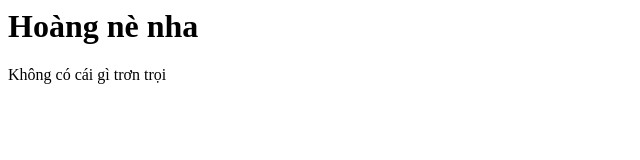
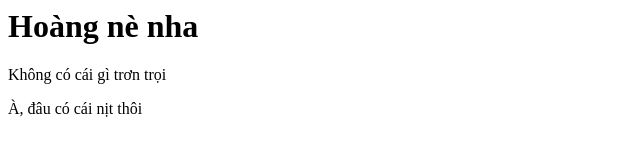
Before and after one commit to HoangNeCacBan/hoangne, a plain HTML site: page index.html in a window 1280 px wide. Shown: the whole page, without its empty margins (0-640 px from the left). Drawn offline with Linux system fonts and the light colour scheme.

Commit message:
Update index.html

```diff
--- a/index.html
+++ b/index.html
@@ -1,3 +1,4 @@
 <h1>Hoàng nè nha</h1>
 
 <p>Không có cái gì trơn trọi</p>
+<p>À, đâu có cái nịt thôi</p>
```
